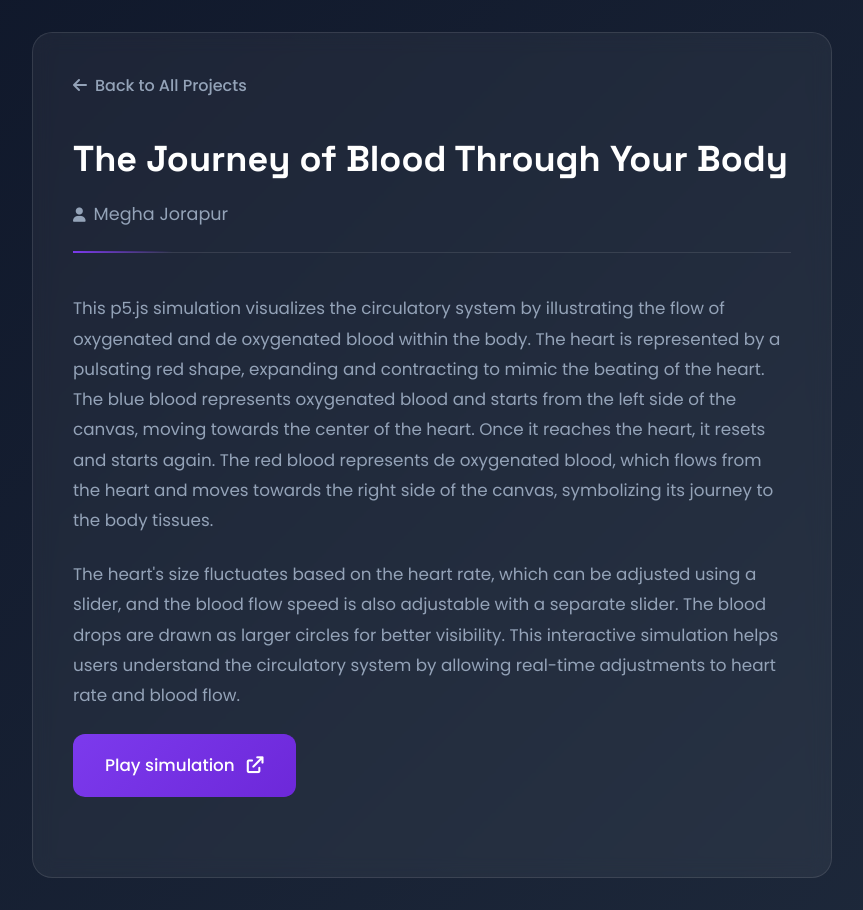
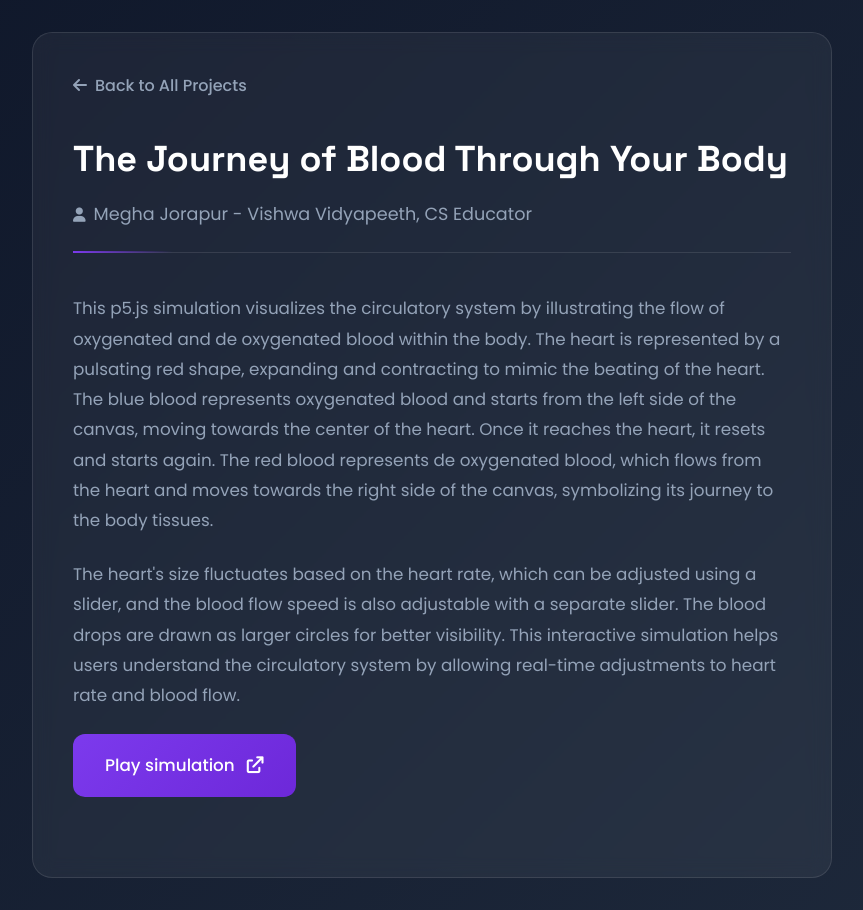
Before and after one commit to ANIMANxd/creative-coding-projects, a plain HTML site: page projects/megha.html in a window 1280 px wide. Shown: the whole page, without its empty margins (208-1071 px from the left). Drawn offline with Linux system fonts and the light colour scheme.

Commit message:
update index.html

```diff
--- a/projects/megha.html
+++ b/projects/megha.html
@@ -13,7 +13,7 @@
 
         <div class="project-header">
             <h1 class="project-title">The Journey of Blood Through Your Body </h1>
-            <p class="student-name">Megha Jorapur </p>
+            <p class="student-name">Megha Jorapur - Vishwa Vidyapeeth, CS Educator </p>
         </div>
 
 
```
Also changed, not shown: projects/shwetha.html (+1 -1 lines).
